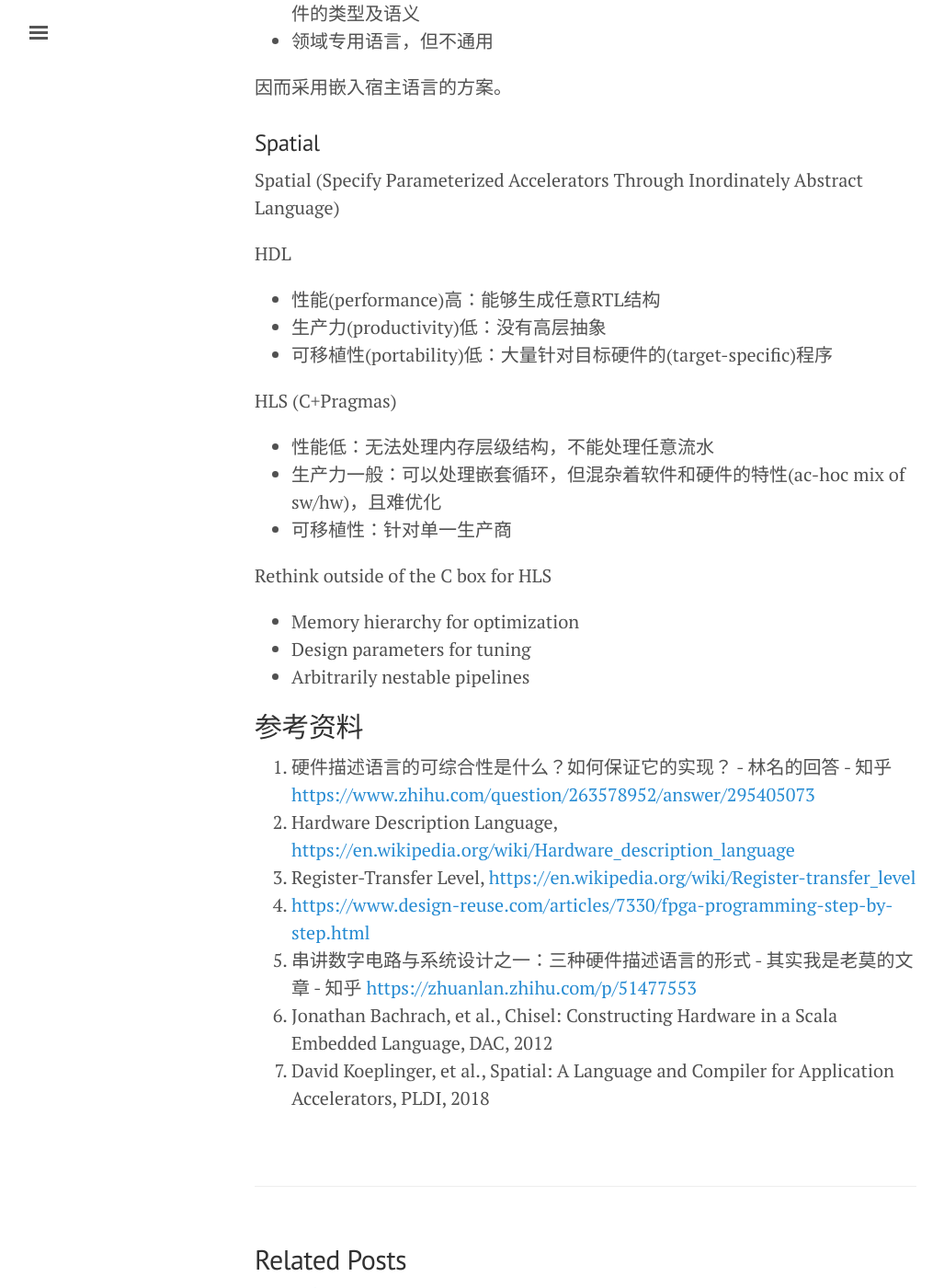
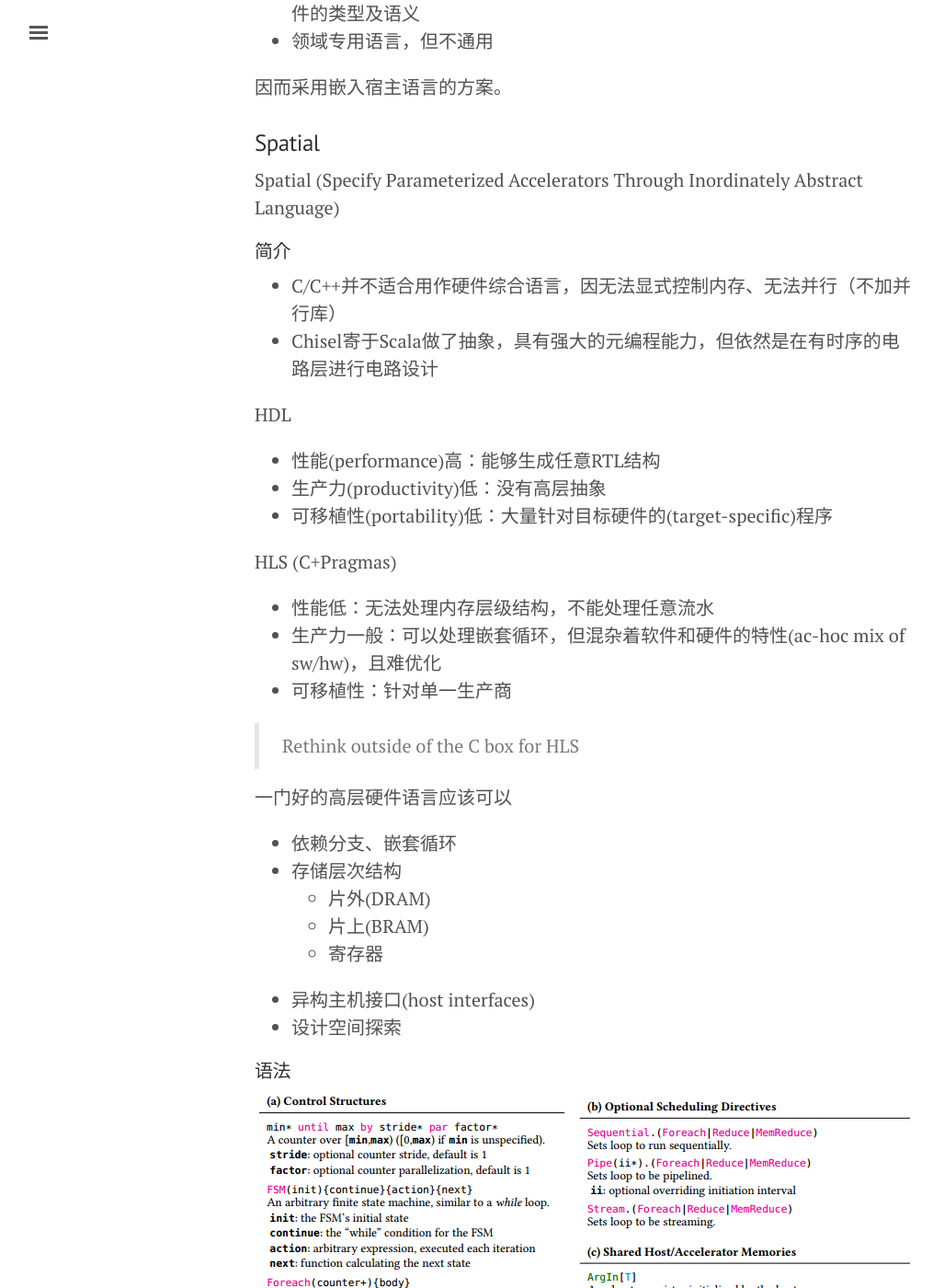
Before and after one commit to Ewenwan/chhzh123.github.io, a Jekyll site: the page built from _posts/2019-02-08-hll-and-hdl.md, in a window 1280 px wide and 1400 px high, scrolled down 1986 px. Shown: the whole window at 92% size, without its empty margins (3-1030 px from the left). Built offline with Jekyll 4.4.1, drawn with Linux system fonts in a browser that asks for light colours; nearby versions of some CDN libraries; comment, search, counter and statistics services are not loaded; some of the changed text lies outside the part shown.

Commit message:
Update blog
1. Update "Spatial"

```diff
--- a/_posts/2019-02-08-hll-and-hdl.md
+++ b/_posts/2019-02-08-hll-and-hdl.md
@@ -56,6 +56,10 @@
 ### Spatial
 Spatial (Specify Parameterized Accelerators Through Inordinately Abstract Language)
 
+#### 简介
+* C/C++并不适合用作硬件综合语言，因无法显式控制内存、无法并行（不加并行库）
+* Chisel寄于Scala做了抽象，具有强大的元编程能力，但依然是在有时序的电路层进行电路设计
+
 HDL
 * 性能(performance)高：能够生成任意RTL结构
 * 生产力(productivity)低：没有高层抽象
@@ -66,10 +70,24 @@
 * 生产力一般：可以处理嵌套循环，但混杂着软件和硬件的特性(ac-hoc mix of sw/hw)，且难优化
 * 可移植性：针对单一生产商
 
-Rethink outside of the C box for HLS
-* Memory hierarchy for optimization
-* Design parameters for tuning
-* Arbitrarily nestable pipelines
+> Rethink outside of the C box for HLS
+
+一门好的高层硬件语言应该可以
+* 依赖分支、嵌套循环
+* 存储层次结构
+    - 片外(DRAM)
+    - 片上(BRAM)
+    - 寄存器
+* 异构主机接口(host interfaces)
+* 设计空间探索
+
+#### 语法
+![Experimental results]({{"/assets/images/TVM/Spatial-syntax.PNG"|absolute_url}})
+
+#### 编译器
+Scala写的编译器，编译到Chisel
+![Spatial passes]({{"/assets/images/TVM/Spatial-passes.PNG"|absolute_url}})
+HyperMapper调参
 
 ## 参考资料
 1. 硬件描述语言的可综合性是什么？如何保证它的实现？ - 林名的回答 - 知乎 <https://www.zhihu.com/question/263578952/answer/295405073>
```
Also changed, not shown: _posts/2019-02-09-Halide.md (+9 -8 lines), assets/images/TVM/Spatial-passes.PNG (added), assets/images/TVM/Spatial-syntax.PNG (added).
